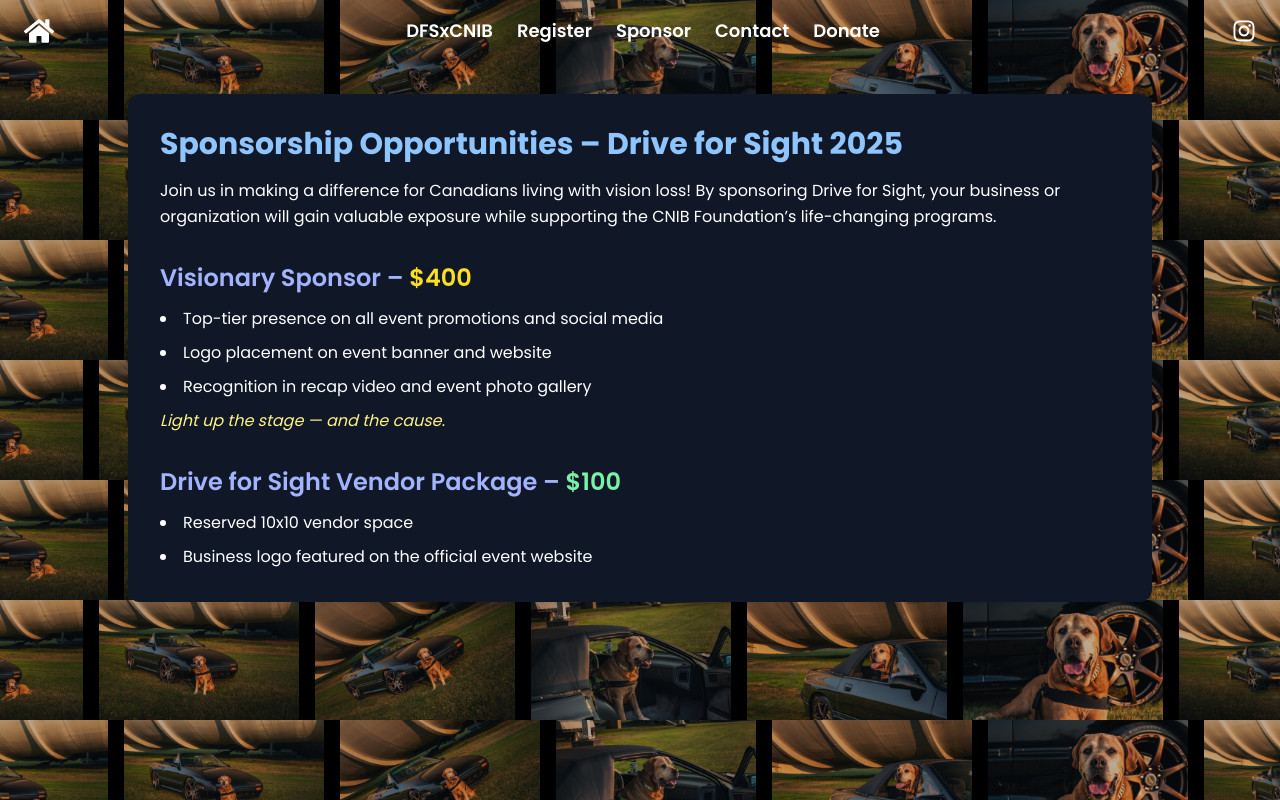
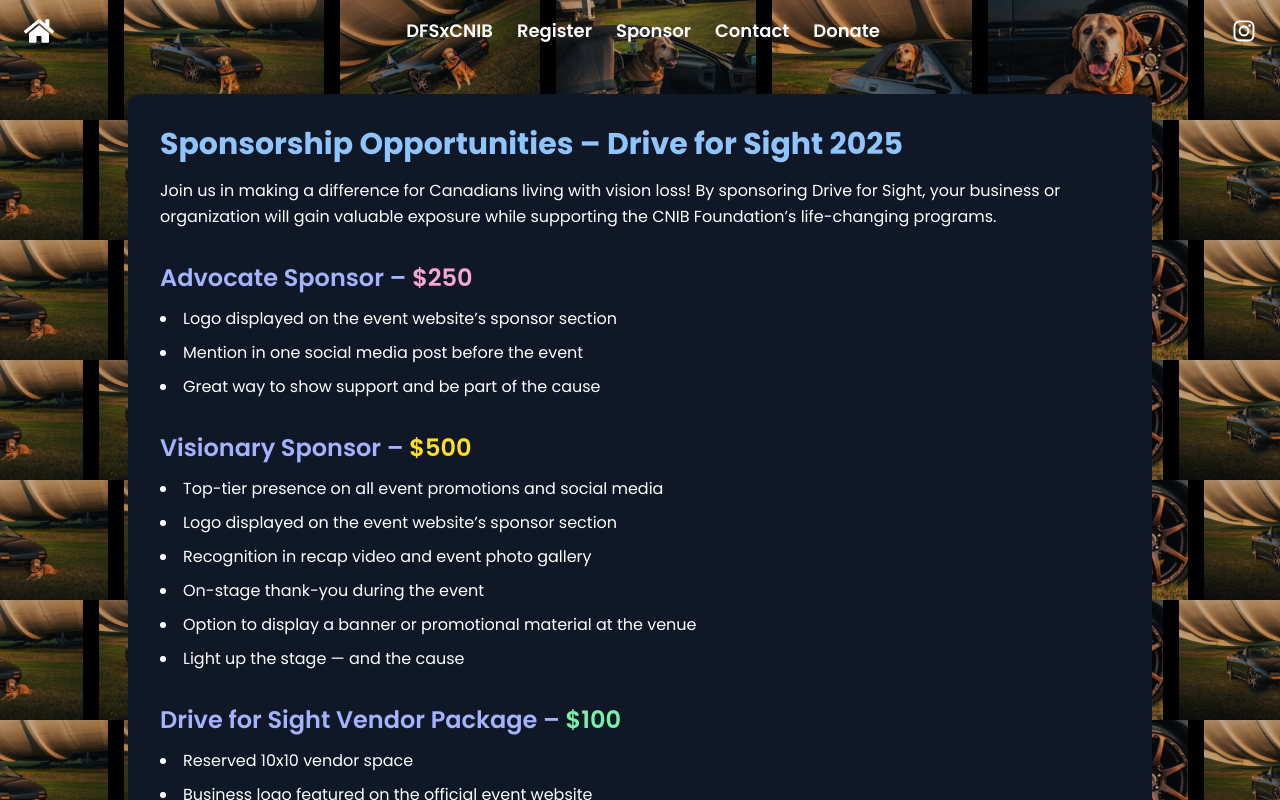
Before and after one commit to ToadLord/dfs, a Next.js app: page /sponsor in a window 1280 px wide. Built offline with nearby package versions, Linux system fonts and the light colour scheme; a web font is replaced by a local one.

Commit message:
Sponsor tiers updated.

```diff
--- a/app/sponsor/page.tsx
+++ b/app/sponsor/page.tsx
@@ -11,36 +11,28 @@
           valuable exposure while supporting the CNIB Foundation’s life-changing
           programs.
         </p>
-        {/* <p className="mt-2">
-          Choose from a range of sponsorship packages designed to maximize your
-          impact and visibility at our event.
-        </p> */}
       </section>
 
       <h2 className="mt-8 mb-3 text-2xl font-semibold text-indigo-300">
-        Visionary Sponsor – <span className="text-yellow-300">$400</span>
+        Advocate Sponsor – <span className="text-pink-300">$250</span>
+      </h2>
+      <ul className="list-disc list-inside space-y-2">
+        <li>Logo displayed on the event website’s sponsor section</li>
+        <li>Mention in one social media post before the event</li>
+        <li>Great way to show support and be part of the cause</li>
+      </ul>
+
+      <h2 className="mt-8 mb-3 text-2xl font-semibold text-indigo-300">
+        Visionary Sponsor – <span className="text-yellow-300">$500</span>
       </h2>
       <ul className="list-disc list-inside space-y-2">
         <li>Top-tier presence on all event promotions and social media</li>
-        <li>Logo placement on event banner and website</li>
-        {/* <li>10x10 booth near the main area</li> */}
+        <li>Logo displayed on the event website’s sponsor section</li>
         <li>Recognition in recap video and event photo gallery</li>
+        <li>On-stage thank-you during the event</li>
+        <li>Option to display a banner or promotional material at the venue</li>
+        <li>Light up the stage — and the cause</li>
       </ul>
-      <p className="mt-2 italic text-yellow-200">
-        Light up the stage — and the cause.
-      </p>
-
-      {/* <h2 className="mt-8 mb-3 text-2xl font-semibold text-indigo-300">
-        Spotlight Feature Car Sponsor –{" "}
-        <span className="text-pink-300">$400</span>
-      </h2>
-      <ul className="list-disc list-inside space-y-2">
-        <li>
-          "Presented by" sign featuring your logo in front of a spotlighted car
-        </li>
-        <li>Branded social media post featuring your car and company</li>
-        <li>Logo on event banner and website</li>
-      </ul> */}
 
       <h2 className="mt-8 mb-3 text-2xl font-semibold text-indigo-300">
         Drive for Sight Vendor Package –{" "}
```
